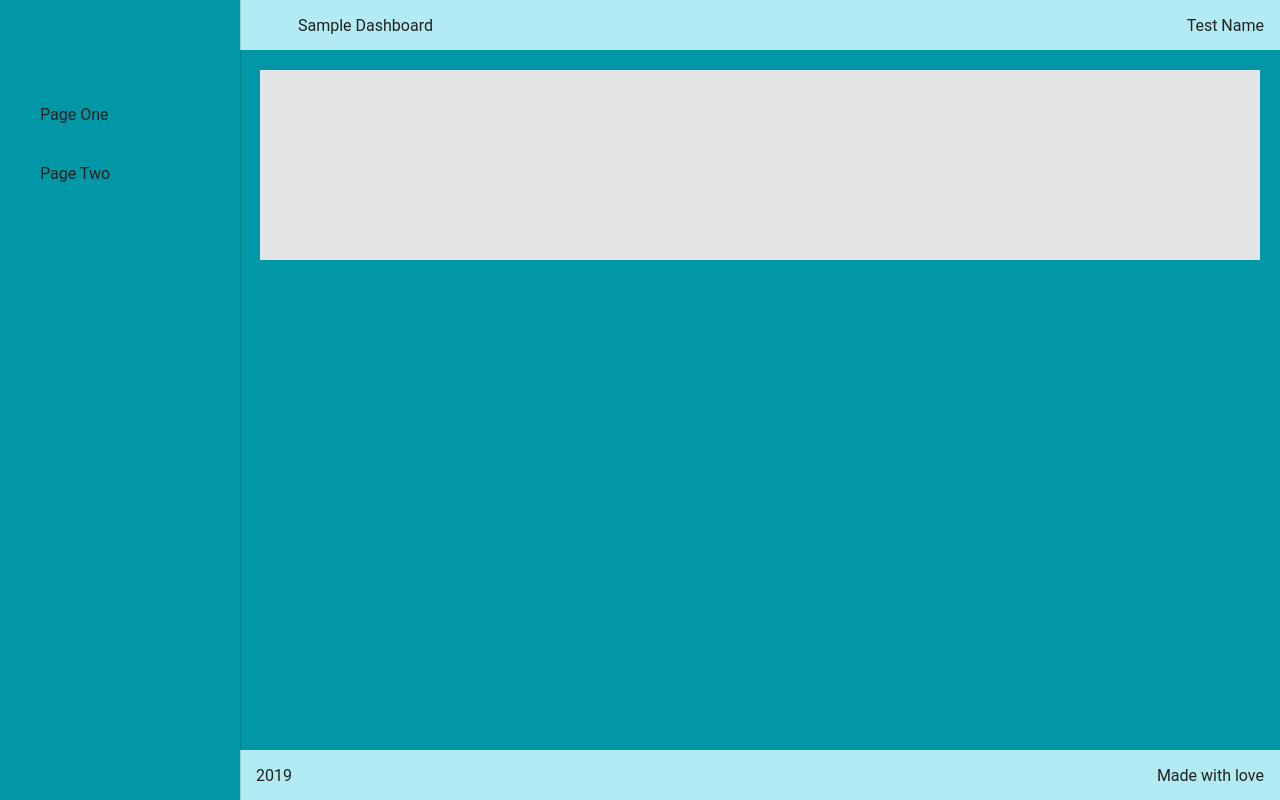
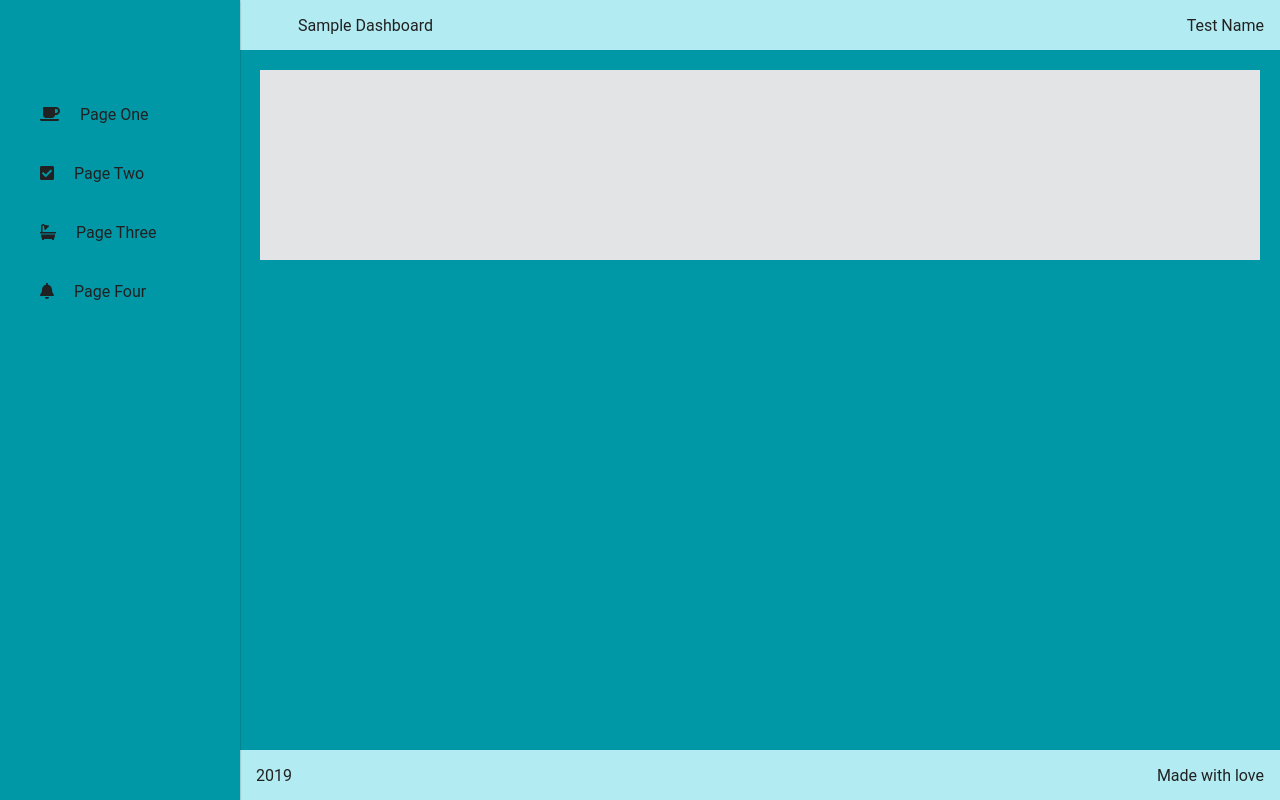
Before and after one commit to trizzle21/flashdash, a React app: page /main-2 in a window 1280 px wide. Built offline with nearby package versions, Linux system fonts and the light colour scheme.

Commit message:
master: added icons to sidebar

```diff
--- a/src/components/sidebar/index.js
+++ b/src/components/sidebar/index.js
@@ -3,7 +3,13 @@ import style from './sidebar.scss';
 import SidebarLink from './sidebarlink';
 
 import { FontAwesomeIcon } from '@fortawesome/react-fontawesome'
-import { faTimes } from '@fortawesome/free-solid-svg-icons'
+import {
+  faTimes,
+  faCoffee,
+  faCheckSquare,
+  faBath,
+  faBell
+} from '@fortawesome/free-solid-svg-icons'
 
 function Sidebar(props) {
   return (
@@ -13,8 +19,10 @@ function Sidebar(props) {
       </div>
 
       <ul className={ style.sidenav__list }>
-        <SidebarLink title='Page One' link='/main-1' />
-        <SidebarLink title='Page Two' link='/main-2' />
+        <SidebarLink icon={ faCoffee } title='Page One' link='/main-1' />
+        <SidebarLink icon={ faCheckSquare } title='Page Two' link='/main-2' />
+        <SidebarLink icon={ faBath } title='Page Three' link='/main-2' />
+        <SidebarLink icon={ faBell } title='Page Four' link='/main-2' />
       </ul>
     </aside>
   )
--- a/src/components/sidebar/sidebar.scss
+++ b/src/components/sidebar/sidebar.scss
@@ -34,6 +34,7 @@
 .sidenav__link {
   text-decoration: none;
   color: #121212;
+
 }
 
 .sidenav__list {
@@ -46,6 +47,11 @@
 .sidenav__list-item {
   padding: 20px 20px 20px 40px;
   color: $color-primary-text;
+}
+
+.sidenav__list-text {
+  display: inline;
+  margin-left: 20px;
 }
 
 .sidenav__list-item:hover {
--- a/src/components/sidebar/sidebarlink.js
+++ b/src/components/sidebar/sidebarlink.js
@@ -3,13 +3,16 @@ import style from './sidebar.scss';
 import {
     Link
   } from "react-router-dom";
-
+import { FontAwesomeIcon } from '@fortawesome/react-fontawesome'
 
 function SidebarLink(props) {
     return (
       <Link className={ style["sidenav__link"]} to={props.link}>
         <li className={ style['sidenav__list-item'] }>
-          { props.title }
+          <FontAwesomeIcon icon={props.icon} />
+          <div className={ style['sidenav__list-text'] }>
+            { props.title }
+          </div>
         </li>
       </Link>
     )
```
Also changed, not shown: 1 other file (tests, documents, lock files or other folders).
